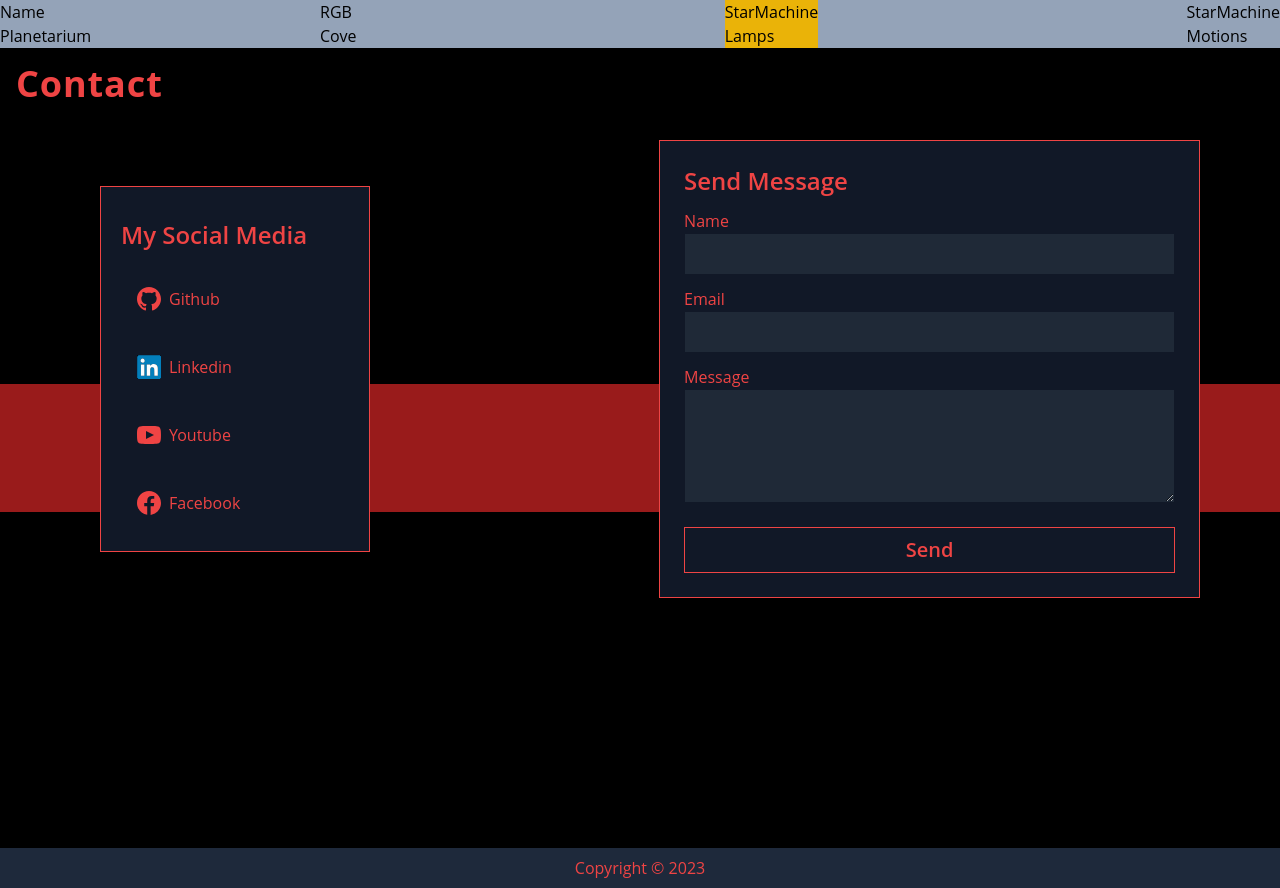
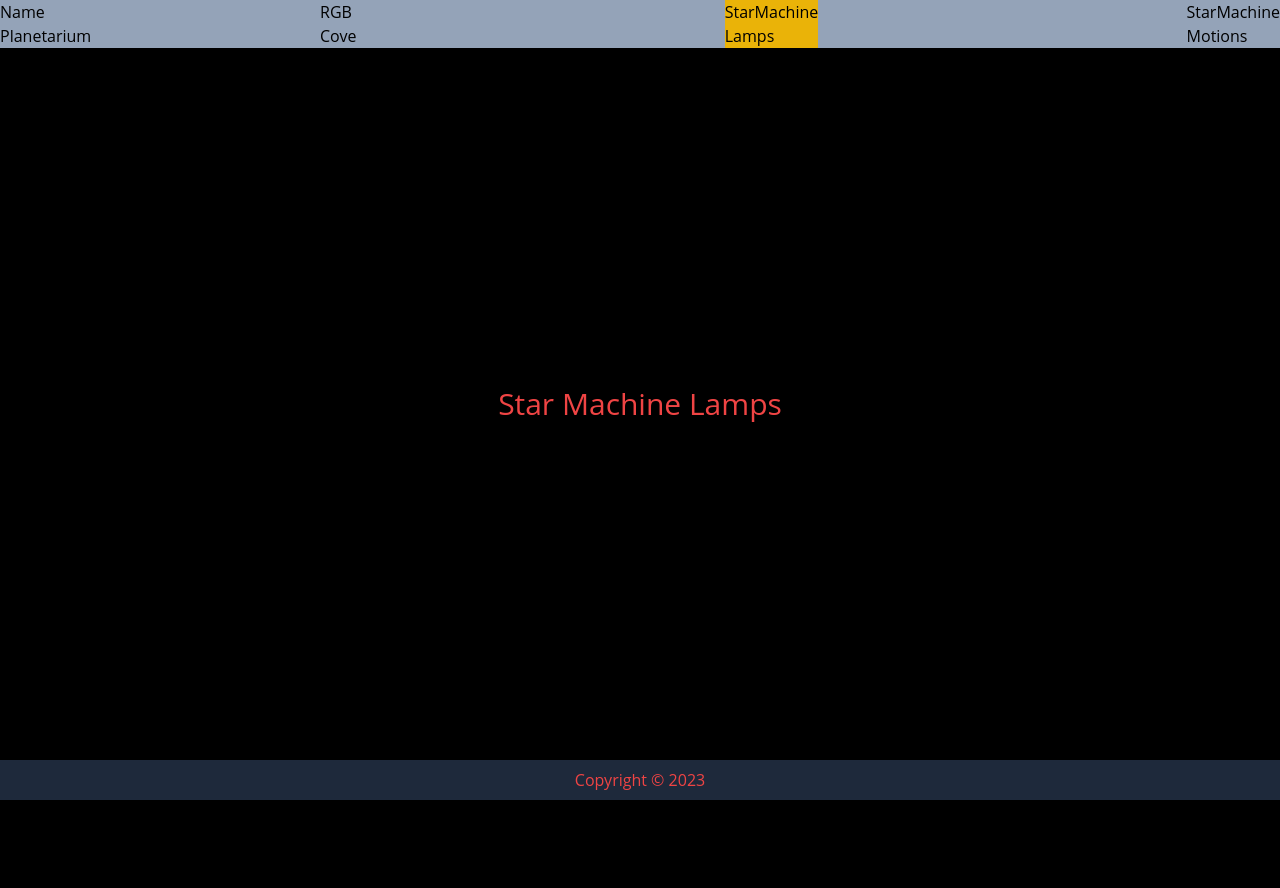
Before and after one commit to CelestialCoyote/react-hercules-chromacove, a React (Create React App) app in the folder frontend/: page /starmachinelamps in a window 1280 px wide. After the commit the page ends 800 px from the top, so only its background shows below. Built offline with nearby package versions, Linux system fonts and the light colour scheme.

Commit message:
removed form from app

```diff
--- a/frontend/src/pages/StarMachineLamps/StarMachineLamps.jsx
+++ b/frontend/src/pages/StarMachineLamps/StarMachineLamps.jsx
@@ -1,147 +1,8 @@
-import LinkedInLogo from '../../assets/LinkedIn.svg';
-
-
 export default function StarMachineLamps() {
 
 	return (
-        // <div className="flex justify-center items-center h-screen bg-black-900 text-red-500">
-        //     <h1 className="text-3xl">Star Machine Lamps</h1>
-        // </div>
-
-		<section
-			id="contact"
-			className="relative w-full min-h-screen bg-black text-red-500"
-		>
-			<h1 className="text-4xl p-4 font-bold tracking-wide">
-				Contact
-			</h1>
-			<div
-				className="absolute top-1/2 left-1/2 transform -translate-x-1/2 -translate-y-1/2 bg-red-800 h-32 w-full"
-			></div>
-
-			<div className="relative p-5 lg:px-20 flex flex-col md:flex-row items-center justify-center">
-
-				<div className="w-full md:w-1/2 p-5 md:px-0 mx-5">
-					<div className="bg-gray-900 border border-red-500 w-full lg:w-1/2 h-full p-5 pt-8">
-						<h3 className="text-2xl font-semibold mb-5">
-							My Social Media
-						</h3>
-
-						<div className="flex flex-col gap-3">
-							<a
-								href="www.gitub.com"
-								className="flex items-center hover:text-white hover:bg-red-500 p-2"
-							>
-								<svg
-									fill="currentColor"
-									className="w-6 h-6 m-2"
-									xmlns="http://www.w3.org/2000/svg"
-									src="../../assests/"
-									width="24"
-									height="24"
-									viewBox="0 0 24 24"
-								>
-									<path d="M12 0c-6.626 0-12 5.373-12 12 0 5.302 3.438 9.8 8.207 11.387.599.111.793-.261.793-.577v-2.234c-3.338.726-4.033-1.416-4.033-1.416-.546-1.387-1.333-1.756-1.333-1.756-1.089-.745.083-.729.083-.729 1.205.084 1.839 1.237 1.839 1.237 1.07 1.834 2.807 1.304 3.492.997.107-.775.418-1.305.762-1.604-2.665-.305-5.467-1.334-5.467-5.931 0-1.311.469-2.381 1.236-3.221-.124-.303-.535-1.524.117-3.176 0 0 1.008-.322 3.301 1.23.957-.266 1.983-.399 3.003-.404 1.02.005 2.047.138 3.006.404 2.291-1.552 3.297-1.23 3.297-1.23.653 1.653.242 2.874.118 3.176.77.84 1.235 1.911 1.235 3.221 0 4.609-2.807 5.624-5.479 5.921.43.372.823 1.102.823 2.222v3.293c0 .319.192.694.801.576 4.765-1.589 8.199-6.086 8.199-11.386 0-6.627-5.373-12-12-12z" />
-								</svg>
-								Github
-							</a>
-							<a
-								href="www.linkedin.com"
-								className="flex items-center hover:text-white hover:bg-red-500 p-2"
-							>
-								{/* <svg
-									fill="currentColor"
-									className="w-6 h-6 m-2"
-									xmlns="http://www.w3.org/2000/svg"
-									viewBox="0 0 24 24"
-								>
-									<path d="M 21.800781 0 L 2.199219 0 C 1 0 0 1 0 2.199219 L 0 21.800781 C 0 23 1 24 2.199219 24 L 21.800781 24 C 23 24 24 23 24 21.800781 L 24 2.199219 C 24 1 23 0 21.800781 0 Z M 7 20 L 3 20 L 3 9 L 7 9 Z M 5 7.699219 C 3.800781 7.699219 3 6.898438 3 5.898438 C 3 4.800781 3.800781 4 5 4 C 6.199219 4 7 4.800781 7 5.800781 C 7 6.898438 6.199219 7.699219 5 7.699219 Z M 21 20 L 17 20 L 17 14 C 17 12.398438 15.898438 12 15.601563 12 C 15.300781 12 14 12.199219 14 14 C 14 14.199219 14 20 14 20 L 10 20 L 10 9 L 14 9 L 14 10.601563 C 14.601563 9.699219 15.601563 9 17.5 9 C 19.398438 9 21 10.5 21 14 Z" />
-								</svg> */}
-								<img
-									src={LinkedInLogo}
-									className="w-6 h-6 m-2"
-									alt="linkedin logo"
-								/>
-								Linkedin
-							</a>
-							<a
-								href="www.youtube.com"
-								className="flex items-center hover:text-white hover:bg-red-500 p-2"
-							>
-								<svg
-									fill="currentColor"
-									className="w-6 h-6 m-2"
-									xmlns="http://www.w3.org/2000/svg"
-									width="24"
-									height="24"
-									viewBox="0 0 24 24"
-								>
-									<path d="M19.615 3.184c-3.604-.246-11.631-.245-15.23 0-3.897.266-4.356 2.62-4.385 8.816.029 6.185.484 8.549 4.385 8.816 3.6.245 11.626.246 15.23 0 3.897-.266 4.356-2.62 4.385-8.816-.029-6.185-.484-8.549-4.385-8.816zm-10.615 12.816v-8l8 3.993-8 4.007z" />
-								</svg>
-								Youtube
-							</a>
-							<a
-								href="www.facebook.com"
-								className="flex items-center hover:text-white hover:bg-red-500 p-2"
-							>
-								<svg
-									fill="currentColor"
-									className="w-6 h-6 m-2"
-									xmlns="http://www.w3.org/2000/svg"
-									viewBox="0 0 24 24"
-								>
-									<path d="M12,0C5.373,0,0,5.373,0,12c0,6.016,4.432,10.984,10.206,11.852V15.18H7.237v-3.154h2.969V9.927c0-3.475,1.693-5,4.581-5 c1.383,0,2.115,0.103,2.461,0.149v2.753h-1.97c-1.226,0-1.654,1.163-1.654,2.473v1.724h3.593L16.73,15.18h-3.106v8.697 C19.481,23.083,24,18.075,24,12C24,5.373,18.627,0,12,0z" />
-								</svg>
-								Facebook
-							</a>
-						</div>
-					</div>
-				</div>
-
-
-				<form
-					action="#"
-					className="w-full md:w-1/2 border border-red-500 p-6 bg-gray-900"
-				>
-					<h2 className="text-2xl pb-3 font-semibold">
-						Send Message
-					</h2>
-					<div>
-						<div className="flex flex-col mb-3">
-							<label htmlFor="name">Name</label>
-							<input
-								type="text" id="name"
-								className="px-3 py-2 bg-gray-800 border border-gray-900 focus:border-red-500 focus:outline-none focus:bg-gray-800 focus:text-red-500"
-								autoComplete="off"
-							/>
-						</div>
-						<div className="flex flex-col mb-3">
-							<label htmlFor="email">Email</label>
-							<input
-								type="text" id="email"
-								className="px-3 py-2 bg-gray-800 border border-gray-900 focus:border-red-500 focus:outline-none focus:bg-gray-800 focus:text-red-500"
-								autoComplete="off"
-							/>
-						</div>
-						<div className="flex flex-col mb-3">
-							<label htmlFor="message">Message</label>
-							<textarea
-								rows="4" id="message"
-								className="px-3 py-2 bg-gray-800 border border-gray-900 focus:border-red-500 focus:outline-none focus:bg-gray-800 focus:text-red-500"
-							></textarea>
-						</div>
-					</div>
-					<div className="w-full pt-3">
-						<button
-							type="submit"
-							className="w-full bg-gray-900 border border-red-500 px-4 py-2 transition duration-50 focus:outline-none font-semibold hover:bg-red-500 hover:text-white text-xl cursor-pointer"
-						>
-							Send
-						</button>
-					</div>
-				</form>
-			</div>
-		</section>
-
+        <div className="flex justify-center items-center h-screen bg-black-900 text-red-500">
+            <h1 className="text-3xl">Star Machine Lamps</h1>
+        </div>
     );
 };
```
